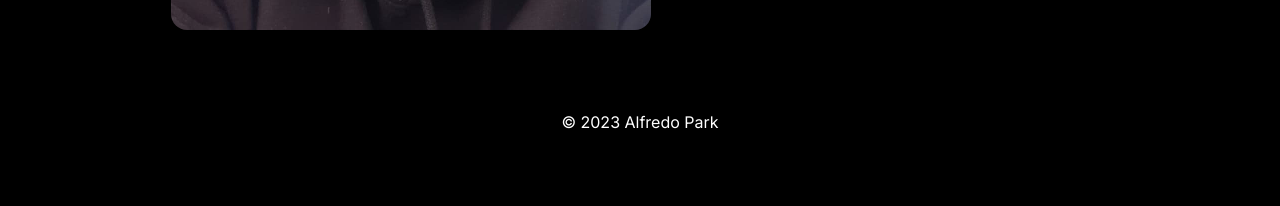
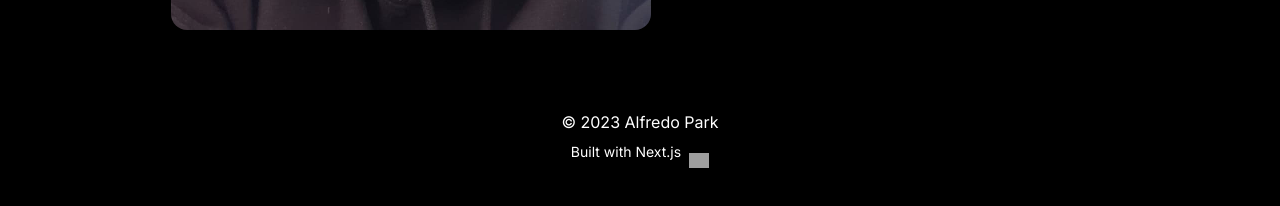
Before and after one commit to alfredoPark-48/apark_home, a Next.js app: page / in a window 1280 px wide. Shown: the part 706-912 px from the top of the page. Before the commit the page ends 880 px from the top, so only its background shows below. Built offline with nearby package versions, Linux system fonts and the light colour scheme; grey boxes are pictures that could not be loaded.

Commit message:
Updated footer

```diff
--- a/src/components/ui/Footer/Footer.tsx
+++ b/src/components/ui/Footer/Footer.tsx
@@ -1,9 +1,15 @@
 import { FC } from 'react'
+import NextJsLogo from '@/assets/icons/nextjs-icon-svgrepo-com.svg'
+import Image from 'next/image'
 
 const Footer: FC = () => {
 	return (
-		<div className='text-center p-10'>
+		<div className='flex flex-col text-center p-10 gap-2'>
 			&copy; {new Date().getFullYear()} Alfredo Park
+			<div className='flex justify-center gap-2 items-center'>
+				<p className='text-sm'>Built with Next.js</p>
+				<Image src={NextJsLogo} width={20} height={20} alt='nextjs-logo' />
+			</div>
 		</div>
 	)
 }
```
